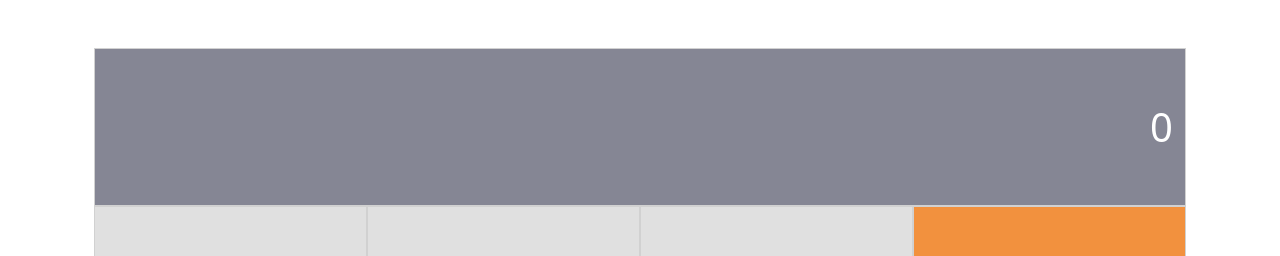
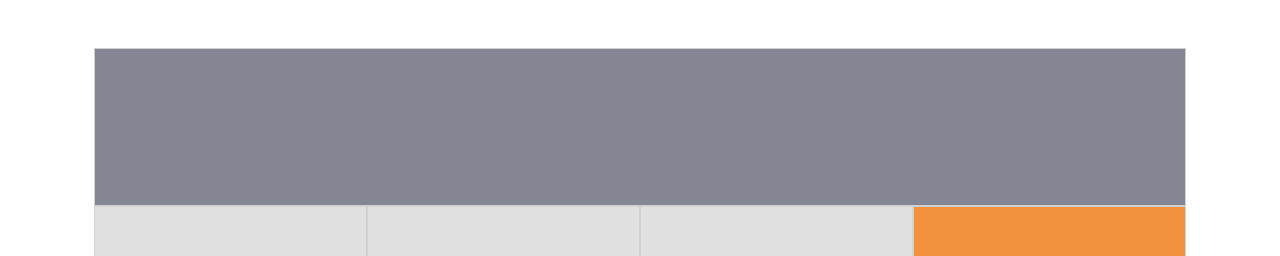
Before and after one commit to afcastaneda223/math-magicians, a React (Create React App) app: page / in a window 1280 px wide. Shown: the top 256 px of the page. Built offline with nearby package versions, Linux system fonts and the light colour scheme.

Commit message:
remove default from form

```diff
--- a/src/components/Calculator.js
+++ b/src/components/Calculator.js
@@ -49,7 +49,7 @@ const Calculator = () => {
   const arr = ['AC', '+/-', '%', '÷', '7', '8', '9', 'x', '4', '5', '6', '-', '1', '2', '3', '+', '0', '.', '='];
   return (
     <div className="container" id="CalculatorContainer">
-      <input type="text" id="InputNumber" className="form-control fs-1 text-white text-end py-lg-5 py-sm-4" defaultValue="0" />
+      <input type="text" id="InputNumber" className="form-control fs-1 text-white text-end py-lg-5 py-sm-4" />
       <div className="row row-cols-4 container m-0 p-0">
         <BtnValues name={arr} />
       </div>
```
